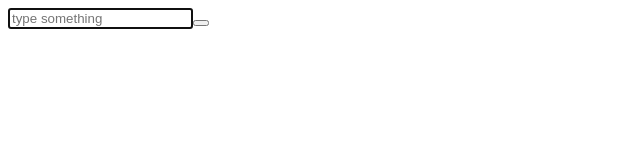
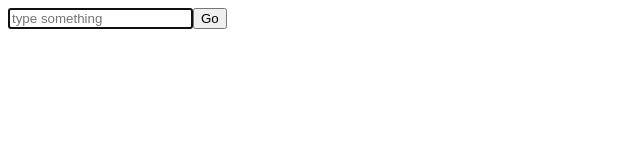
Before and after one commit to Daniel-Hug/DOM-Builder, a website: page index.html in a window 1280 px wide. Shown: the full height of the page, 0-640 px from the left. Drawn offline with Linux system fonts and the light colour scheme.

Commit message:
use `text` instead of obsolete `kid` property

```diff
--- a/index.html
+++ b/index.html
@@ -23,7 +23,7 @@
 				event.preventDefault();
 				output.textContent = input.value ? ' Text: ' + input.value : '';
 			},
-			kids: [ input, { el: 'button', kid: 'Go' } ]
+			kids: [ input, { el: 'button', text: 'Go' } ]
 		},
 		output
 	]));
```
